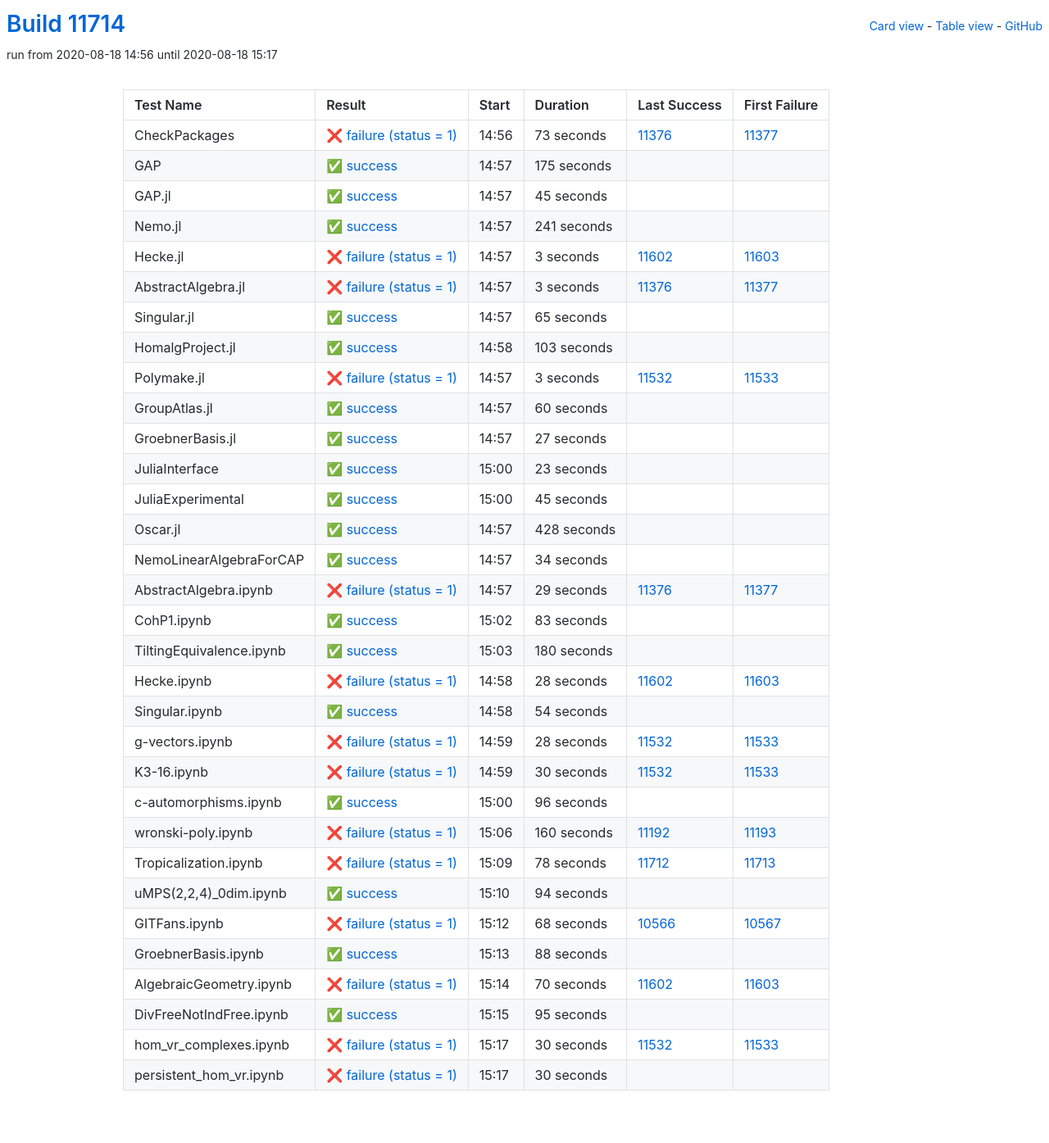
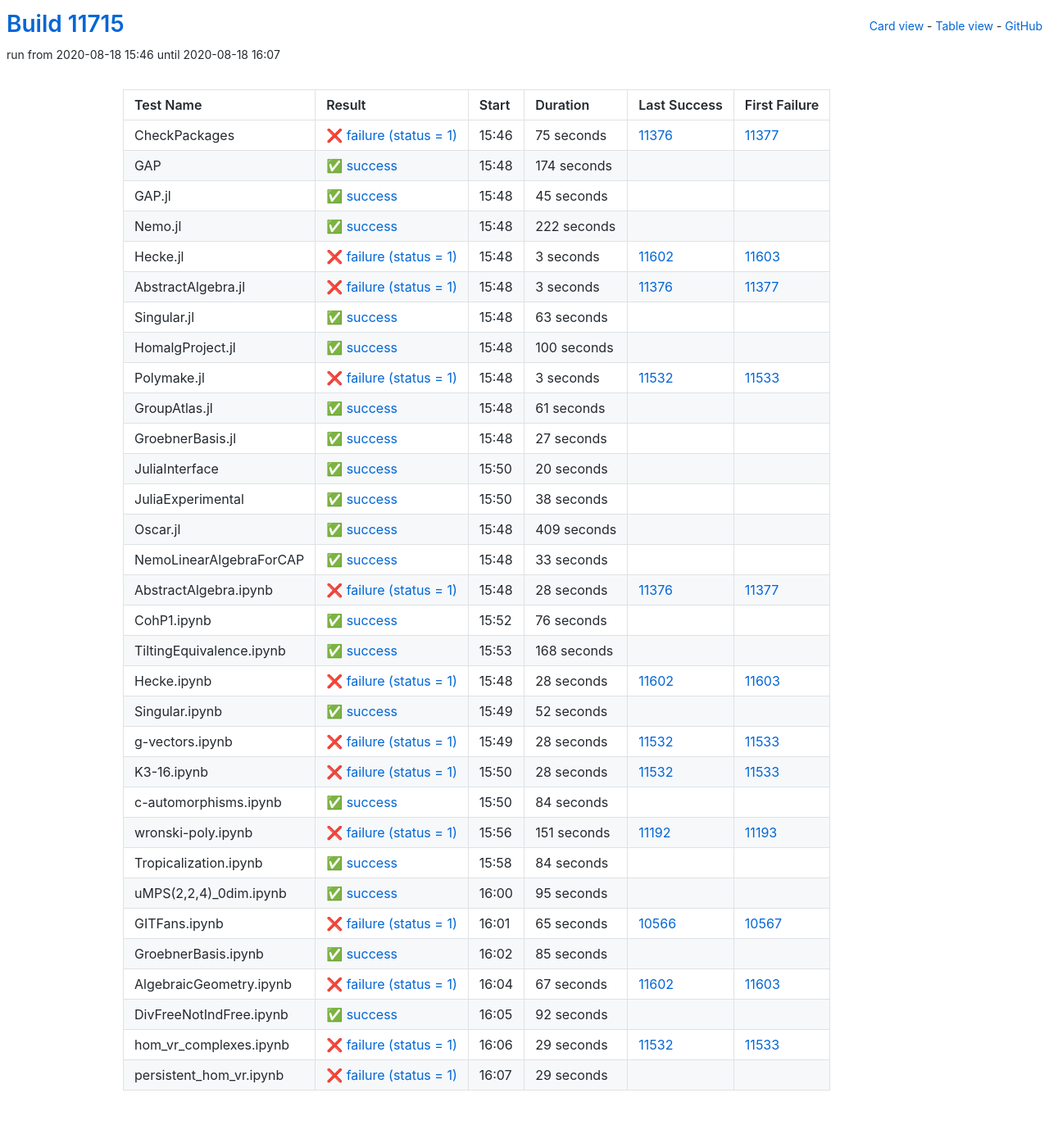
Before and after one commit to oscar-system/oscar-ci-status, a Jekyll site: the page built from table.html, in a window 1280 px wide. Shown: the whole page at 82% size. Built offline with Jekyll 4.4.1, drawn with Linux system fonts in a browser that asks for light colours.

Commit message:
Build #11715

```diff
--- a/_data/ci.yml
+++ b/_data/ci.yml
@@ -1,6 +1,6 @@
 ---
-build: 11714
-build_url: https://oscarci.mathematik.uni-kl.de/job/oscar/11714/
+build: 11715
+build_url: https://oscarci.mathematik.uni-kl.de/job/oscar/11715/
 job: oscar
 organization: oscar-system
 repo: oscar-ci-status
@@ -8,32 +8,32 @@
 tests:
 - name: CheckPackages
   id: checkpackages
-  log: https://oscarci.mathematik.uni-kl.de/job/oscar/11714/artifact/logs/build-11714/CheckPackages.log
-  start: 2020-08-18 14:56
+  log: https://oscarci.mathematik.uni-kl.de/job/oscar/11715/artifact/logs/build-11715/CheckPackages.log
+  start: 2020-08-18 15:46
   success: false
   exitcode: 1
   status: failure
-  duration: 73
+  duration: 75
   last_success: 11376
   last_success_url: https://oscarci.mathematik.uni-kl.de/job/oscar/11376/
   first_failure: 11377
   first_failure_url: https://oscarci.mathematik.uni-kl.de/job/oscar/11377/
 - name: GAP
   id: gap
-  log: https://oscarci.mathematik.uni-kl.de/job/oscar/11714/artifact/logs/build-11714/GAP.log
-  start: 2020-08-18 14:57
+  log: https://oscarci.mathematik.uni-kl.de/job/oscar/11715/artifact/logs/build-11715/GAP.log
+  start: 2020-08-18 15:48
   success: true
   exitcode: 0
   status: success
-  duration: 175
+  duration: 174
   last_success: false
   last_success_url:
   first_failure: false
   first_failure_url:
 - name: GAP.jl
   id: gap-jl
-  log: https://oscarci.mathematik.uni-kl.de/job/oscar/11714/artifact/logs/build-11714/GAP.jl.log
-  start: 2020-08-18 14:57
+  log: https://oscarci.mathematik.uni-kl.de/job/oscar/11715/artifact/logs/build-11715/GAP.jl.log
+  start: 2020-08-18 15:48
   success: true
   exitcode: 0
   status: success
@@ -44,20 +44,20 @@
   first_failure_url:
 - name: Nemo.jl
   id: nemo-jl
-  log: https://oscarci.mathematik.uni-kl.de/job/oscar/11714/artifact/logs/build-11714/Nemo.jl.log
-  start: 2020-08-18 14:57
+  log: https://oscarci.mathematik.uni-kl.de/job/oscar/11715/artifact/logs/build-11715/Nemo.jl.log
+  start: 2020-08-18 15:48
   success: true
   exitcode: 0
   status: success
-  duration: 241
+  duration: 222
   last_success: false
   last_success_url:
   first_failure: false
   first_failure_url:
 - name: Hecke.jl
   id: hecke-jl
-  log: https://oscarci.mathematik.uni-kl.de/job/oscar/11714/artifact/logs/build-11714/Hecke.jl.log
-  start: 2020-08-18 14:57
+  log: https://oscarci.mathematik.uni-kl.de/job/oscar/11715/artifact/logs/build-11715/Hecke.jl.log
+  start: 2020-08-18 15:48
   success: false
   exitcode: 1
   status: failure
@@ -68,8 +68,8 @@
   first_failure_url: https://oscarci.mathematik.uni-kl.de/job/oscar/11603/
 - name: AbstractAlgebra.jl
   id: abstractalgebra-jl
-  log: https://oscarci.mathematik.uni-kl.de/job/oscar/11714/artifact/logs/build-11714/AbstractAlgebra.jl.log
-  start: 2020-08-18 14:57
+  log: https://oscarci.mathematik.uni-kl.de/job/oscar/11715/artifact/logs/build-11715/AbstractAlgebra.jl.log
+  start: 2020-08-18 15:48
   success: false
   exitcode: 1
   status: failure
@@ -80,32 +80,32 @@
   first_failure_url: https://oscarci.mathematik.uni-kl.de/job/oscar/11377/
 - name: Singular.jl
   id: singular-jl
-  log: https://oscarci.mathematik.uni-kl.de/job/oscar/11714/artifact/logs/build-11714/Singular.jl.log
-  start: 2020-08-18 14:57
+  log: https://oscarci.mathematik.uni-kl.de/job/oscar/11715/artifact/logs/build-11715/Singular.jl.log
+  start: 2020-08-18 15:48
   success: true
   exitcode: 0
   status: success
-  duration: 65
+  duration: 63
   last_success: false
   last_success_url:
   first_failure: false
   first_failure_url:
 - name: HomalgProject.jl
   id: homalgproject-jl
-  log: https://oscarci.mathematik.uni-kl.de/job/oscar/11714/artifact/logs/build-11714/HomalgProject.jl.log
-  start: 2020-08-18 14:58
+  log: https://oscarci.mathematik.uni-kl.de/job/oscar/11715/artifact/logs/build-11715/HomalgProject.jl.log
+  start: 2020-08-18 15:48
   success: true
   exitcode: 0
   status: success
-  duration: 103
+  duration: 100
   last_success: false
   last_success_url:
   first_failure: false
   first_failure_url:
 - name: Polymake.jl
   id: polymake-jl
-  log: https://oscarci.mathematik.uni-kl.de/job/oscar/11714/artifact/logs/build-11714/Polymake.jl.log
-  start: 2020-08-18 14:57
+  log: https://oscarci.mathematik.uni-kl.de/job/oscar/11715/artifact/logs/build-11715/Polymake.jl.log
+  start: 2020-08-18 15:48
   success: false
   exitcode: 1
   status: failure
@@ -116,20 +116,20 @@
   first_failure_url: https://oscarci.mathematik.uni-kl.de/job/oscar/11533/
 - name: GroupAtlas.jl
   id: groupatlas-jl
-  log: https://oscarci.mathematik.uni-kl.de/job/oscar/11714/artifact/logs/build-11714/GroupAtlas.jl.log
-  start: 2020-08-18 14:57
+  log: https://oscarci.mathematik.uni-kl.de/job/oscar/11715/artifact/logs/build-11715/GroupAtlas.jl.log
+  start: 2020-08-18 15:48
   success: true
   exitcode: 0
   status: success
-  duration: 60
+  duration: 61
   last_success: false
   last_success_url:
   first_failure: false
   first_failure_url:
 - name: GroebnerBasis.jl
   id: groebnerbasis-jl
-  log: https://oscarci.mathematik.uni-kl.de/job/oscar/11714/artifact/logs/build-11714/GroebnerBasis.jl.log
-  start: 2020-08-18 14:57
+  log: https://oscarci.mathematik.uni-kl.de/job/oscar/11715/artifact/logs/build-11715/GroebnerBasis.jl.log
+  start: 2020-08-18 15:48
   success: true
   exitcode: 0
   status: success
@@ -140,92 +140,92 @@
   first_failure_url:
 - name: JuliaInterface
   id: juliainterface
-  log: https://oscarci.mathematik.uni-kl.de/job/oscar/11714/artifact/logs/build-11714/JuliaInterface.log
-  start: 2020-08-18 15:00
+  log: https://oscarci.mathematik.uni-kl.de/job/oscar/11715/artifact/logs/build-11715/JuliaInterface.log
+  start: 2020-08-18 15:50
   success: true
   exitcode: 0
   status: success
-  duration: 23
+  duration: 20
   last_success: false
   last_success_url:
   first_failure: false
   first_failure_url:
 - name: JuliaExperimental
   id: juliaexperimental
-  log: https://oscarci.mathematik.uni-kl.de/job/oscar/11714/artifact/logs/build-11714/JuliaExperimental.log
-  start: 2020-08-18 15:00
+  log: https://oscarci.mathematik.uni-kl.de/job/oscar/11715/artifact/logs/build-11715/JuliaExperimental.log
+  start: 2020-08-18 15:50
   success: true
   exitcode: 0
   status: success
-  duration: 45
+  duration: 38
   last_success: false
   last_success_url:
   first_failure: false
   first_failure_url:
 - name: Oscar.jl
   id: oscar-jl
-  log: https://oscarci.mathematik.uni-kl.de/job/oscar/11714/artifact/logs/build-11714/Oscar.jl.log
-  start: 2020-08-18 14:57
+  log: https://oscarci.mathematik.uni-kl.de/job/oscar/11715/artifact/logs/build-11715/Oscar.jl.log
+  start: 2020-08-18 15:48
   success: true
   exitcode: 0
   status: success
-  duration: 428
+  duration: 409
   last_success: false
   last_success_url:
   first_failure: false
   first_failure_url:
 - name: NemoLinearAlgebraForCAP
   id: nemolinearalgebraforcap
-  log: https://oscarci.mathematik.uni-kl.de/job/oscar/11714/artifact/logs/build-11714/NemoLinearAlgebraForCAP.log
-  start: 2020-08-18 14:57
+  log: https://oscarci.mathematik.uni-kl.de/job/oscar/11715/artifact/logs/build-11715/NemoLinearAlgebraForCAP.log
+  start: 2020-08-18 15:48
   success: true
   exitcode: 0
   status: success
-  duration: 34
+  duration: 33
   last_success: false
   last_success_url:
   first_failure: false
   first_failure_url:
 - name: AbstractAlgebra.ipynb
   id: abstractalgebra-ipynb
-  log: https://oscarci.mathematik.uni-kl.de/job/oscar/11714/artifact/logs/build-11714/AbstractAlgebra.ipynb.log
-  start: 2020-08-18 14:57
+  log: https://oscarci.mathematik.uni-kl.de/job/oscar/11715/artifact/logs/build-11715/AbstractAlgebra.ipynb.log
+  start: 2020-08-18 15:48
   success: false
   exitcode: 1
   status: failure
-  duration: 29
+  duration: 28
   last_success: 11376
   last_success_url: https://oscarci.mathematik.uni-kl.de/job/oscar/11376/
   first_failure: 11377
   first_failure_url: https://oscarci.mathematik.uni-kl.de/job/oscar/11377/
 - name: CohP1.ipynb
   id: cohp1-ipynb
-  log: https://oscarci.mathematik.uni-kl.de/job/oscar/11714/artifact/logs/build-11714/CohP1.ipynb.log
-  start: 2020-08-18 15:02
+  log: https://oscarci.mathematik.uni-kl.de/job/oscar/11715/artifact/logs/build-11715/CohP1.ipynb.log
+  start: 2020-08-18 15:52
   success: true
   exitcode: 0
   status: success
-  duration: 83
+  duration: 76
   last_success: false
   last_success_url:
   first_failure: false
   first_failure_url:
 - name: TiltingEquivalence.ipynb
   id: tiltingequivalence-ipynb
-  log: https://oscarci.mathematik.uni-kl.de/job/oscar/11714/artifact/logs/build-11714/TiltingEquivalence.ipynb.log
-  start: 2020-08-18 15:03
+  log: https://oscarci.mathematik.uni-kl.de/job/oscar/11715/artifact/logs/build-11715/TiltingEquivalence.ipynb.log
+  start: 2020-08-18 15:53
   success: true
   exitcode: 0
   status: success
-  duration: 180
+  duration: 168
   last_success: false
   last_success_url:
   first_failure: false
   first_failure_url:
 - name: Hecke.ipynb
   id: hecke-ipynb
-  log: https://oscarci.mathematik.uni-kl.de/job/oscar/11714/artifact/logs/build-11714/Hecke.ipynb.log
-  start: 2020-08-18 14:58
+  log: https://oscarci.mathematik.uni-kl.de/job/oscar/11715/artifact/logs/build-11715/Hecke.ipynb.log
+  start: 2020-08-18 15:48
   success: false
   exitcode: 1
   status: failure
@@ -236,20 +236,20 @@
   first_failure_url: https://oscarci.mathematik.uni-kl.de/job/oscar/11603/
 - name: Singular.ipynb
   id: singular-ipynb
-  log: https://oscarci.mathematik.uni-kl.de/job/oscar/11714/artifact/logs/build-11714/Singular.ipynb.log
-  start: 2020-08-18 14:58
+  log: https://oscarci.mathematik.uni-kl.de/job/oscar/11715/artifact/logs/build-11715/Singular.ipynb.log
+  start: 2020-08-18 15:49
   success: true
   exitcode: 0
   status: success
-  duration: 54
+  duration: 52
   last_success: false
   last_success_url:
   first_failure: false
   first_failure_url:
 - name: g-vectors.ipynb
   id: g-vectors-ipynb
-  log: https://oscarci.mathematik.uni-kl.de/job/oscar/11714/artifact/logs/build-11714/g-vectors.ipynb.log
-  start: 2020-08-18 14:59
+  log: https://oscarci.mathematik.uni-kl.de/job/oscar/11715/artifact/logs/build-11715/g-vectors.ipynb.log
+  start: 2020-08-18 15:49
   success: false
   exitcode: 1
   status: failure
@@ -260,104 +260,56 @@
   first_failure_url: https://oscarci.mathematik.uni-kl.de/job/oscar/11533/
 - name: K3-16.ipynb
   id: k3-16-ipynb
-  log: https://oscarci.mathematik.uni-kl.de/job/oscar/11714/artifact/logs/build-11714/K3-16.ipynb.log
-  start: 2020-08-18 14:59
+  log: https://oscarci.mathematik.uni-kl.de/job/oscar/11715/artifact/logs/build-11715/K3-16.ipynb.log
+  start: 2020-08-18 15:50
   success: false
   exitcode: 1
   status: failure
-  duration: 30
+  duration: 28
   last_success: 11532
   last_success_url: https://oscarci.mathematik.uni-kl.de/job/oscar/11532/
   first_failure: 11533
   first_failure_url: https://oscarci.mathematik.uni-kl.de/job/oscar/11533/
 - name: c-automorphisms.ipynb
   id: c-automorphisms-ipynb
-  log: https://oscarci.mathematik.uni-kl.de/job/oscar/11714/artifact/logs/build-11714/c-automorphisms.ipynb.log
-  start: 2020-08-18 15:00
+  log: https://oscarci.mathematik.uni-kl.de/job/oscar/11715/artifact/logs/build-11715/c-automorphisms.ipynb.log
+  start: 2020-08-18 15:50
   success: true
   exitcode: 0
   status: success
-  duration: 96
+  duration: 84
   last_success: false
   last_success_url:
   first_failure: false
   first_failure_url:
 - name: wronski-poly.ipynb
   id: wronski-poly-ipynb
-  log: https://oscarci.mathematik.uni-kl.de/job/oscar/11714/artifact/logs/build-11714/wronski-poly.ipynb.log
-  start: 2020-08-18 15:06
+  log: https://oscarci.mathematik.uni-kl.de/job/oscar/11715/artifact/logs/build-11715/wronski-poly.ipynb.log
+  start: 2020-08-18 15:56
   success: false
   exitcode: 1
   status: failure
-  duration: 160
+  duration: 151
   last_success: 11192
   last_success_url: https://oscarci.mathematik.uni-kl.de/job/oscar/11192/
   first_failure: 11193
   first_failure_url: https://oscarci.mathematik.uni-kl.de/job/oscar/11193/
 - name: Tropicalization.ipynb
   id: tropicalization-ipynb
-  log: https://oscarci.mathematik.uni-kl.de/job/oscar/11714/artifact/logs/build-11714/Tropicalization.ipynb.log
-  start: 2020-08-18 15:09
-  success: false
-  exitcode: 1
-  status: failure
-  duration: 78
-  last_success: 11712
-  last_success_url: https://oscarci.mathematik.uni-kl.de/job/oscar/11712/
-  first_failure: 11713
-  first_failure_url: https://oscarci.mathematik.uni-kl.de/job/oscar/11713/
-- name: uMPS(2,2,4)_0dim.ipynb
-  id: umps-2-2-4-0dim-ipynb
-  log: https://oscarci.mathematik.uni-kl.de/job/oscar/11714/artifact/logs/build-11714/uMPS-2-2-4-_0dim.ipynb.log
-  start: 2020-08-18 15:10
+  log: https://oscarci.mathematik.uni-kl.de/job/oscar/11715/artifact/logs/build-11715/Tropicalization.ipynb.log
+  start: 2020-08-18 15:58
   success: true
   exitcode: 0
   status: success
-  duration: 94
+  duration: 84
   last_success: false
   last_success_url:
   first_failure: false
   first_failure_url:
-- name: GITFans.ipynb
-  id: gitfans-ipynb
-  log: https://oscarci.mathematik.uni-kl.de/job/oscar/11714/artifact/logs/build-11714/GITFans.ipynb.log
-  start: 2020-08-18 15:12
-  success: false
-  exitcode: 1
-  status: failure
-  duration: 68
-  last_success: 10566
-  last_success_url: https://oscarci.mathematik.uni-kl.de/job/oscar/10566/
-  first_failure: 10567
-  first_failure_url: https://oscarci.mathematik.uni-kl.de/job/oscar/10567/
-- name: GroebnerBasis.ipynb
-  id: groebnerbasis-ipynb
-  log: https://oscarci.mathematik.uni-kl.de/job/oscar/11714/artifact/logs/build-11714/GroebnerBasis.ipynb.log
-  start: 2020-08-18 15:13
-  success: true
-  exitcode: 0
-  status: success
-  duration: 88
-  last_success: false
-  last_success_url:
-  first_failure: false
-  first_failure_url:
-- name: AlgebraicGeometry.ipynb
-  id: algebraicgeometry-ipynb
-  log: https://oscarci.mathematik.uni-kl.de/job/oscar/11714/artifact/logs/build-11714/AlgebraicGeometry.ipynb.log
-  start: 2020-08-18 15:14
-  success: false
-  exitcode: 1
-  status: failure
-  duration: 70
-  last_success: 11602
-  last_success_url: https://oscarci.mathematik.uni-kl.de/job/oscar/11602/
-  first_failure: 11603
-  first_failure_url: https://oscarci.mathematik.uni-kl.de/job/oscar/11603/
-- name: DivFreeNotIndFree.ipynb
-  id: divfreenotindfree-ipynb
-  log: https://oscarci.mathematik.uni-kl.de/job/oscar/11714/artifact/logs/build-11714/DivFreeNotIndFree.ipynb.log
-  start: 2020-08-18 15:15
+- name: uMPS(2,2,4)_0dim.ipynb
+  id: umps-2-2-4-0dim-ipynb
+  log: https://oscarci.mathematik.uni-kl.de/job/oscar/11715/artifact/logs/build-11715/uMPS-2-2-4-_0dim.ipynb.log
+  start: 2020-08-18 16:00
   success: true
   exitcode: 0
   status: success
@@ -366,26 +318,74 @@
   last_success_url:
   first_failure: false
   first_failure_url:
-- name: hom_vr_complexes.ipynb
-  id: hom-vr-complexes-ipynb
-  log: https://oscarci.mathematik.uni-kl.de/job/oscar/11714/artifact/logs/build-11714/hom_vr_complexes.ipynb.log
-  start: 2020-08-18 15:17
+- name: GITFans.ipynb
+  id: gitfans-ipynb
+  log: https://oscarci.mathematik.uni-kl.de/job/oscar/11715/artifact/logs/build-11715/GITFans.ipynb.log
+  start: 2020-08-18 16:01
   success: false
   exitcode: 1
   status: failure
-  duration: 30
+  duration: 65
+  last_success: 10566
+  last_success_url: https://oscarci.mathematik.uni-kl.de/job/oscar/10566/
+  first_failure: 10567
+  first_failure_url: https://oscarci.mathematik.uni-kl.de/job/oscar/10567/
+- name: GroebnerBasis.ipynb
+  id: groebnerbasis-ipynb
+  log: https://oscarci.mathematik.uni-kl.de/job/oscar/11715/artifact/logs/build-11715/GroebnerBasis.ipynb.log
+  start: 2020-08-18 16:02
+  success: true
+  exitcode: 0
+  status: success
+  duration: 85
+  last_success: false
+  last_success_url:
+  first_failure: false
+  first_failure_url:
+- name: AlgebraicGeometry.ipynb
+  id: algebraicgeometry-ipynb
+  log: https://oscarci.mathematik.uni-kl.de/job/oscar/11715/artifact/logs/build-11715/AlgebraicGeometry.ipynb.log
+  start: 2020-08-18 16:04
+  success: false
+  exitcode: 1
+  status: failure
+  duration: 67
+  last_success: 11602
+  last_success_url: https://oscarci.mathematik.uni-kl.de/job/oscar/11602/
+  first_failure: 11603
+  first_failure_url: https://oscarci.mathematik.uni-kl.de/job/oscar/11603/
+- name: DivFreeNotIndFree.ipynb
+  id: divfreenotindfree-ipynb
+  log: https://oscarci.mathematik.uni-kl.de/job/oscar/11715/artifact/logs/build-11715/DivFreeNotIndFree.ipynb.log
+  start: 2020-08-18 16:05
+  success: true
+  exitcode: 0
+  status: success
+  duration: 92
+  last_success: false
+  last_success_url:
+  first_failure: false
+  first_failure_url:
+- name: hom_vr_complexes.ipynb
+  id: hom-vr-complexes-ipynb
+  log: https://oscarci.mathematik.uni-kl.de/job/oscar/11715/artifact/logs/build-11715/hom_vr_complexes.ipynb.log
+  start: 2020-08-18 16:06
+  success: false
+  exitcode: 1
+  status: failure
+  duration: 29
   last_success: 11532
   last_success_url: https://oscarci.mathematik.uni-kl.de/job/oscar/11532/
   first_failure: 11533
   first_failure_url: https://oscarci.mathematik.uni-kl.de/job/oscar/11533/
 - name: persistent_hom_vr.ipynb
   id: persistent-hom-vr-ipynb
-  log: https://oscarci.mathematik.uni-kl.de/job/oscar/11714/artifact/logs/build-11714/persistent_hom_vr.ipynb.log
-  start: 2020-08-18 15:17
+  log: https://oscarci.mathematik.uni-kl.de/job/oscar/11715/artifact/logs/build-11715/persistent_hom_vr.ipynb.log
+  start: 2020-08-18 16:07
   success: false
   exitcode: 1
   status: failure
-  duration: 30
+  duration: 29
   last_success: false
   last_success_url:
   first_failure: false
```
Also changed, not shown: README.md.
